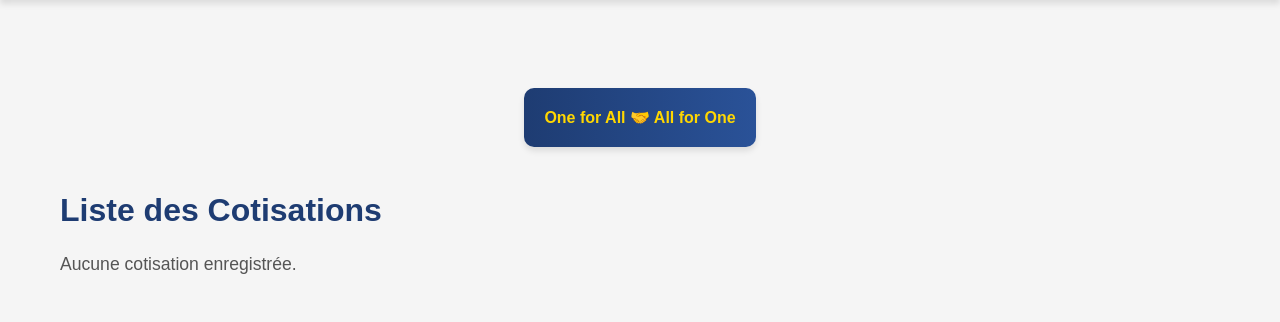
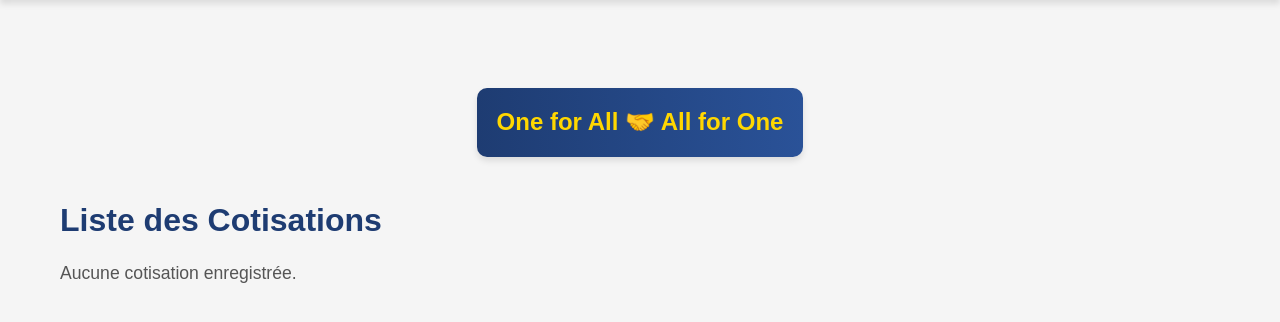
Before and after one commit to Djibsonbecks19/Ndogou_3ieme_Edition, a PHP site: page / in a window 1280 px wide. Shown: the part 98-420 px from the top of the page. Run offline with PHP 8.4, Linux system fonts and the light colour scheme.

```diff
--- a/styles.css
+++ b/styles.css
@@ -61,7 +61,7 @@ body {
 /* Ensure the text inside the badge is centered */
 .badge h1 {
     margin: 0;
-    font-size: 1rem;
+    font-size: 1.5rem;
     font-weight: 700;
     color: #ffd700;
     white-space: nowrap; /* Prevents text from wrapping */
```
